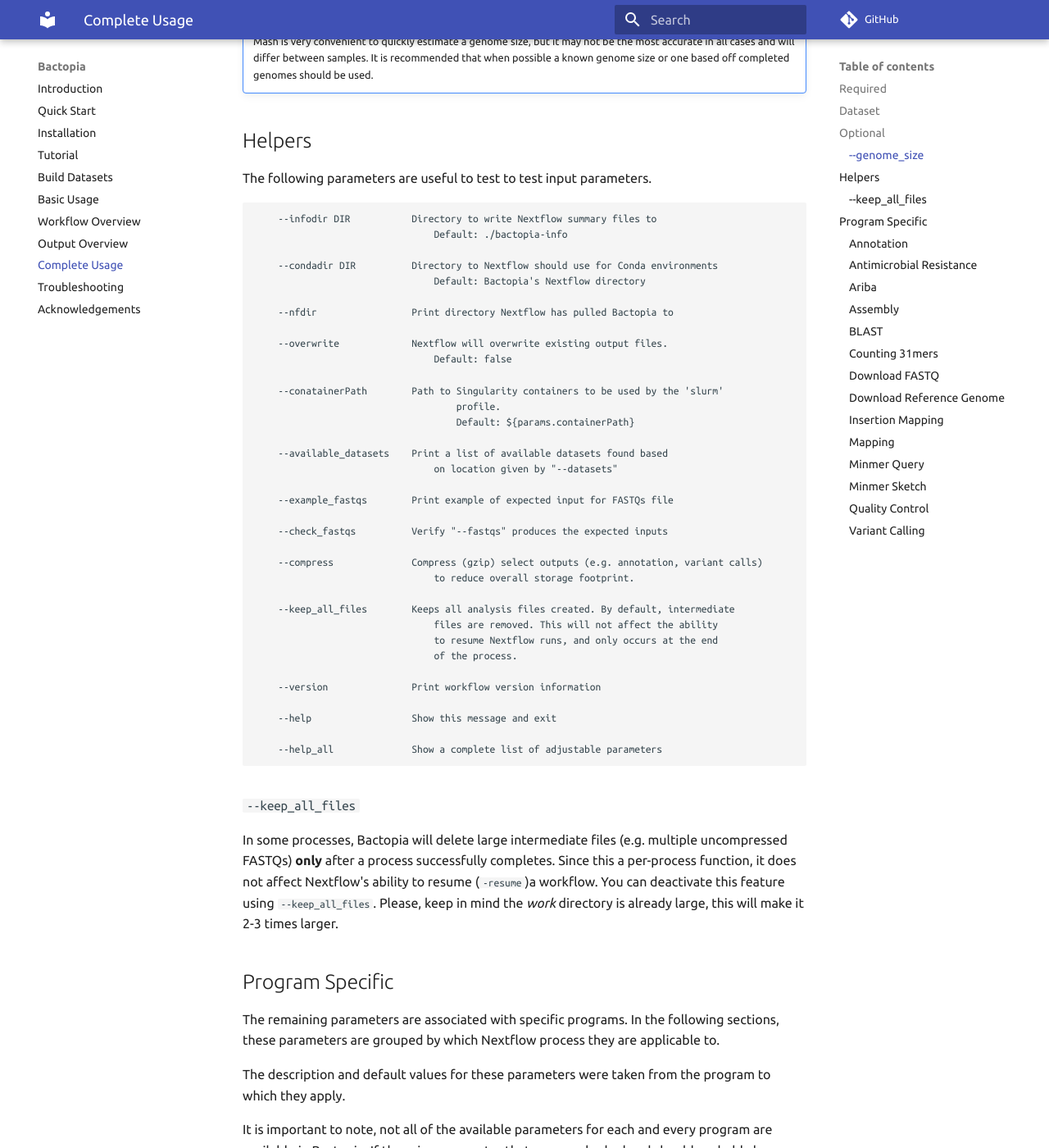
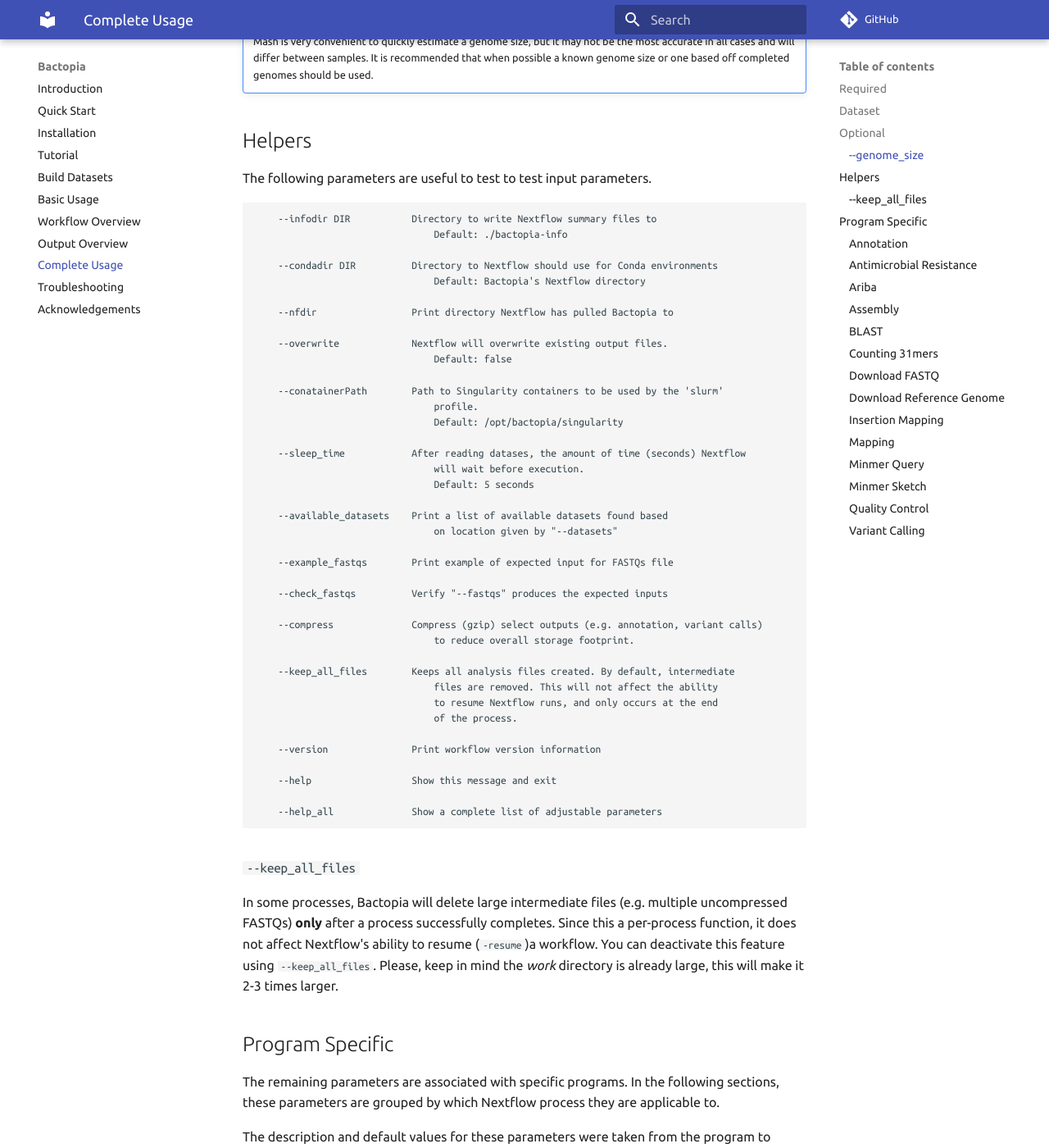
Before and after one commit to bactopia/bactopia, an MkDocs documentation site: the page built from docs/usage-complete.md, in a window 1280 px wide and 1400 px high, scrolled down 2257 px. Shown: the whole window at 82% size. Built offline with MkDocs 1.6.1 and Material for MkDocs 9.7.7, drawn with Linux system fonts in a browser that asks for light colours; comment, search, counter and statistics services are not loaded.

Commit message:
added a delay between reading datasets and starting the workflow

```diff
--- a/docs/usage-complete.md
+++ b/docs/usage-complete.md
@@ -100,8 +100,12 @@
                                 Default: false
 
     --conatainerPath        Path to Singularity containers to be used by the 'slurm'
-                                    profile.
-                                    Default: ${params.containerPath}
+                                profile.
+                                Default: /opt/bactopia/singularity
+
+    --sleep_time            After reading datases, the amount of time (seconds) Nextflow
+                                will wait before execution.
+                                Default: 5 seconds
 
     --available_datasets    Print a list of available datasets found based
                                 on location given by "--datasets"
```
Also changed, not shown: docs/usage-basic.md (+6 -2 lines), 2 other files.
